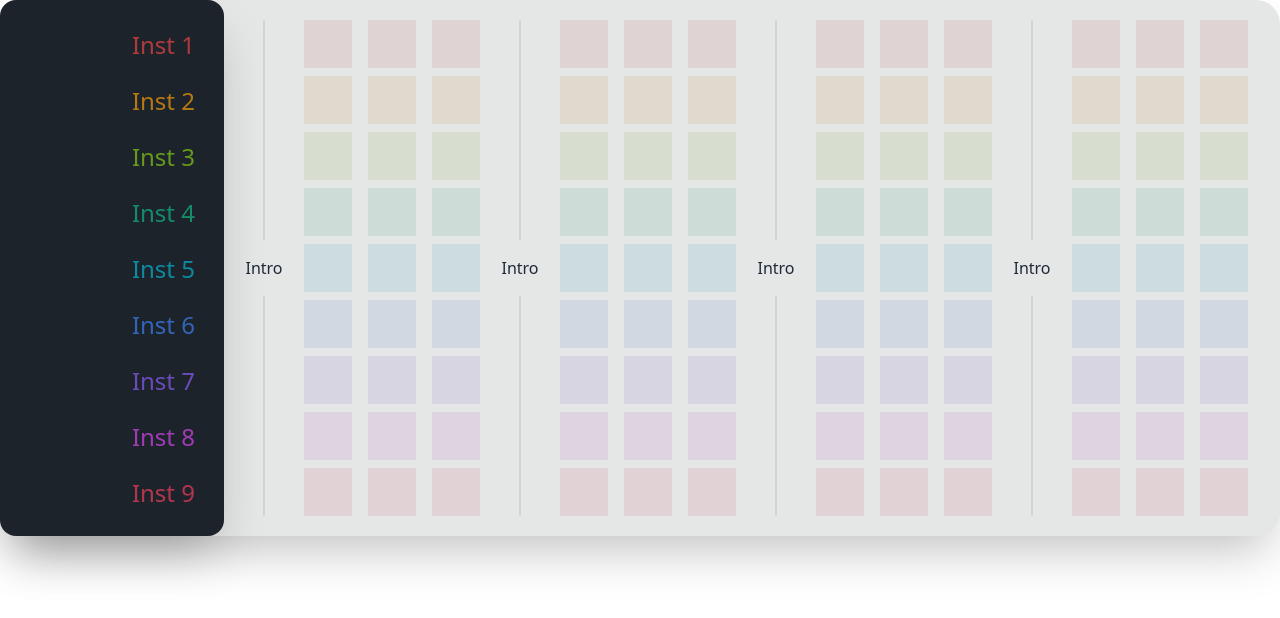
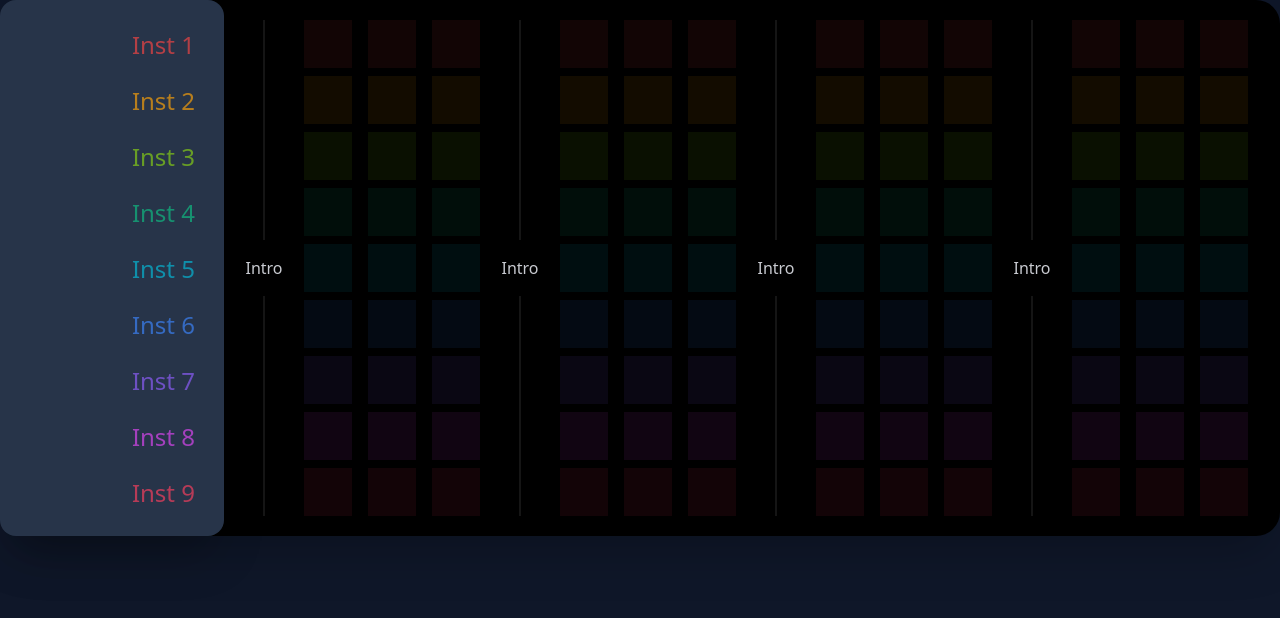
Before and after one commit to BKSchatzki/songstruct, a React (Vite) app: page / in a window 1280 px wide. Shown: the top 618 px of the page. Built offline with nearby package versions, Linux system fonts and the light colour scheme.

Commit message:
Add and change theming

```diff
--- a/tailwind.config.js
+++ b/tailwind.config.js
@@ -5,4 +5,37 @@ export default {
     extend: {},
   },
   plugins: [require("daisyui")],
+  daisyui: {
+    themes: [
+      // "light",
+      // "dark",
+      // "cupcake",
+      // "bumblebee",
+      // "emerald",
+      // "corporate",
+      // "synthwave",
+      // "retro",
+      // "cyberpunk",
+      // "valentine",
+      // "halloween",
+      // "garden",
+      // "forest",
+      // "aqua",
+      // "lofi",
+      // "pastel",
+      // "fantasy",
+      // "wireframe",
+      // "black",
+      // "luxury",
+      // "dracula",
+      // "cmyk",
+      // "autumn",
+      // "business",
+      // "acid",
+      // "lemonade",
+      "night",
+      // "coffee",
+      // "winter",
+    ],
+  },
 };
```
